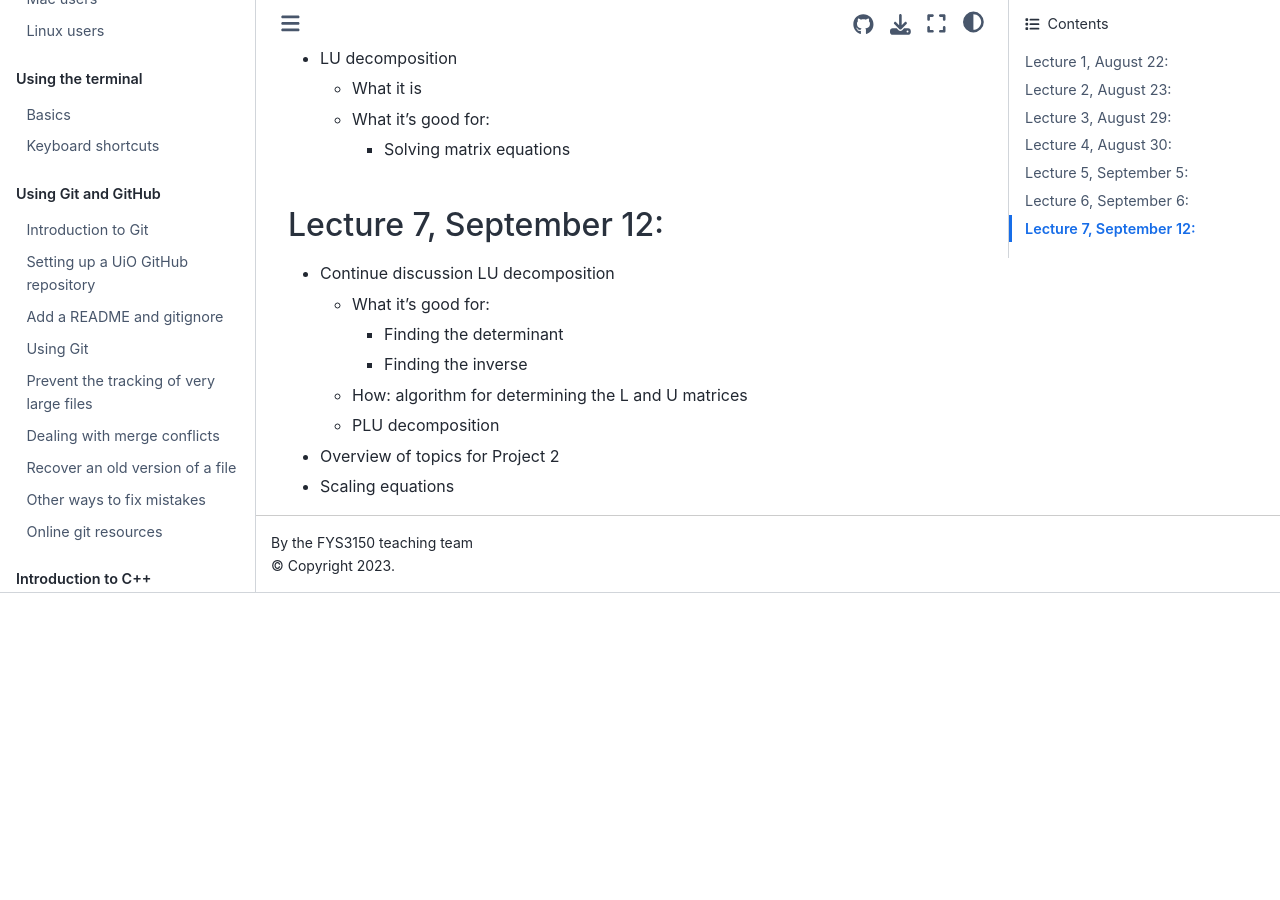
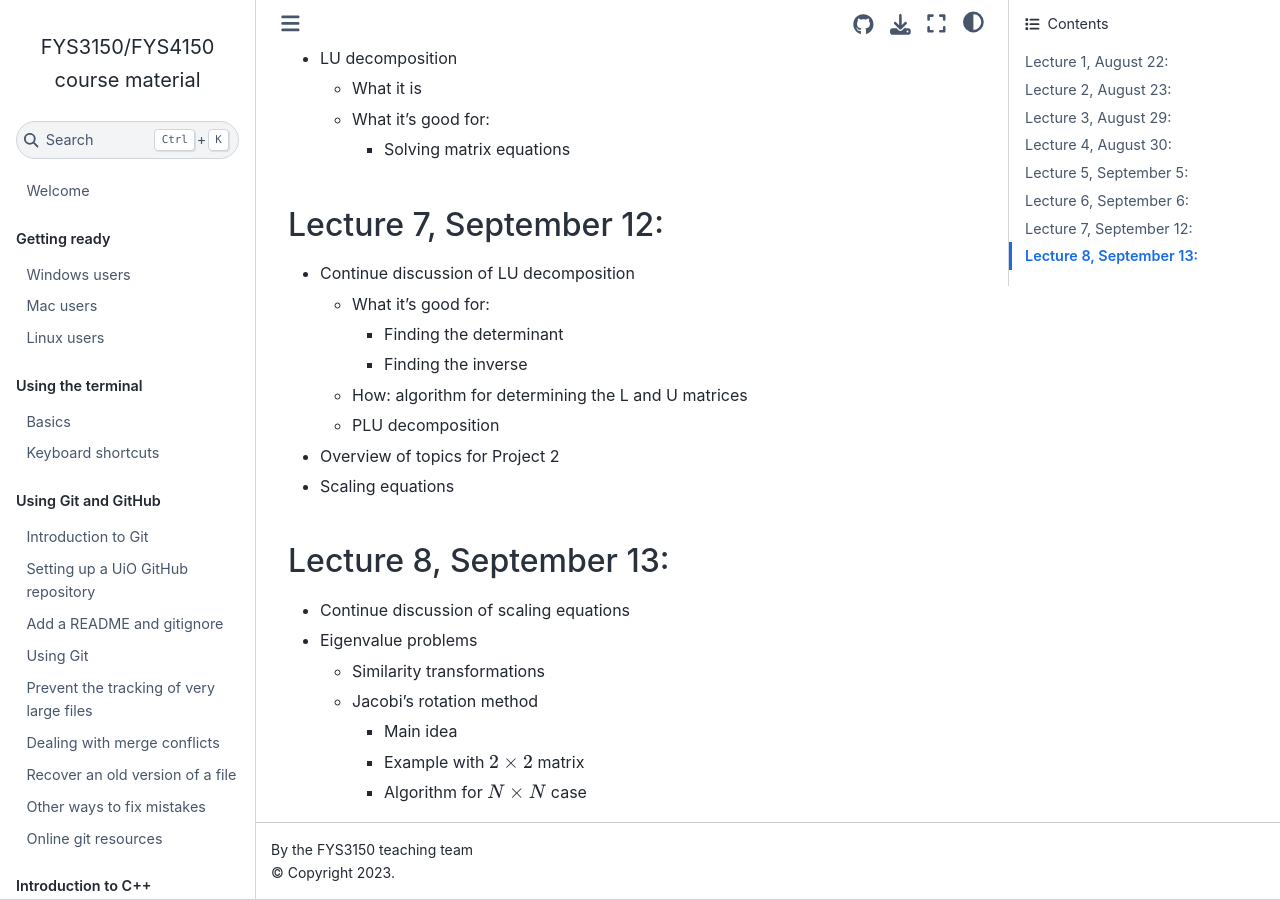
Before and after one commit to anderkve/FYS3150, a Jupyter Book: the page built from lecture_notes/2024/README.md, in a window 1280 px wide and 900 px high, scrolled down 1763 px. Built offline with Jupyter Book 1.0.4 settings and Sphinx 7.4.7 and the Sphinx Book theme 1.1.4, drawn with Linux system fonts in a browser that asks for light colours; pages that are not in the unit, such as notebooks, are missing from menus; before the commit the page ends 2356 px from its top, so only the background shows below that.

Commit message:
Update README.md

```diff
--- a/lecture_notes/2024/README.md
+++ b/lecture_notes/2024/README.md
@@ -70,7 +70,7 @@
 
 ### Lecture 7, September 12:
 
-- Continue discussion LU decomposition
+- Continue discussion of LU decomposition
   - What it's good for:
     - Finding the determinant
     - Finding the inverse
@@ -78,3 +78,14 @@
   - PLU decomposition
 - Overview of topics for Project 2
 - Scaling equations
+
+
+### Lecture 8, September 13:
+
+- Continue discussion of scaling equations
+- Eigenvalue problems
+  - Similarity transformations
+  - Jacobi's rotation method
+    - Main idea
+    - Example with $2 \times 2$ matrix
+    - Algorithm for $N \times N$ case
```
